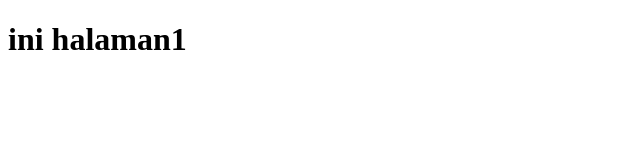
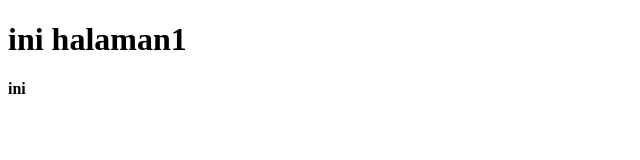
Before and after one commit to rifqyyusuf12/latihangit, a plain HTML site: page halaman2.html in a window 1280 px wide. Shown: the full height of the page, 0-640 px from the left. Drawn offline with Linux system fonts and the light colour scheme.

Commit message:
saya menambahkan h4 dihalaman2

```diff
--- a/halaman2.html
+++ b/halaman2.html
@@ -9,5 +9,7 @@
 <body>
     <h1>ini halaman1 </h1>
 
+    <h4>ini</h4>
+
 </body>
 </html>
```
